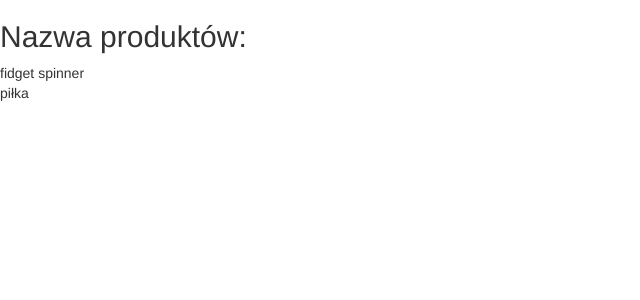
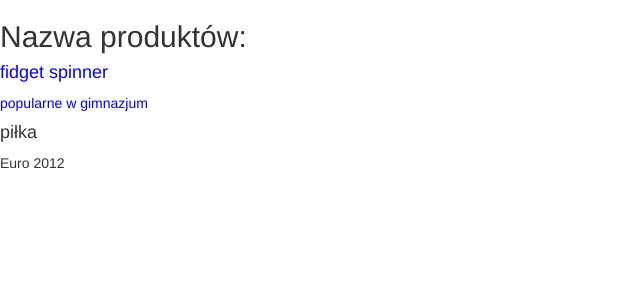
Before and after one commit to kanciaste-programersy/bazar, an Angular app: page / in a window 1280 px wide. Shown: the top 300 px of the page, without its empty margins (0-640 px from the left). Built offline with nearby package versions, Linux system fonts and the light colour scheme.

Commit message:
class .promoted

```diff
--- a/src/app/app.component.css
+++ b/src/app/app.component.css
@@ -0,0 +1,3 @@
+.promoted{
+    color: blue;
+}
--- a/src/app/app.component.html
+++ b/src/app/app.component.html
@@ -1,3 +1,5 @@
 <!--The content below is only a placeholder and can be replaced.-->
 <h2> Nazwa produktów: </h2>
-<div *ngFor="let product of products">{{ product.name }}</div>
+<div *ngFor="let product of products" [class.promoted]="product.promoted">
+  <h4> {{ product.name }}</h4>
+  <p>{{product.description}}</p>  </div>
```
